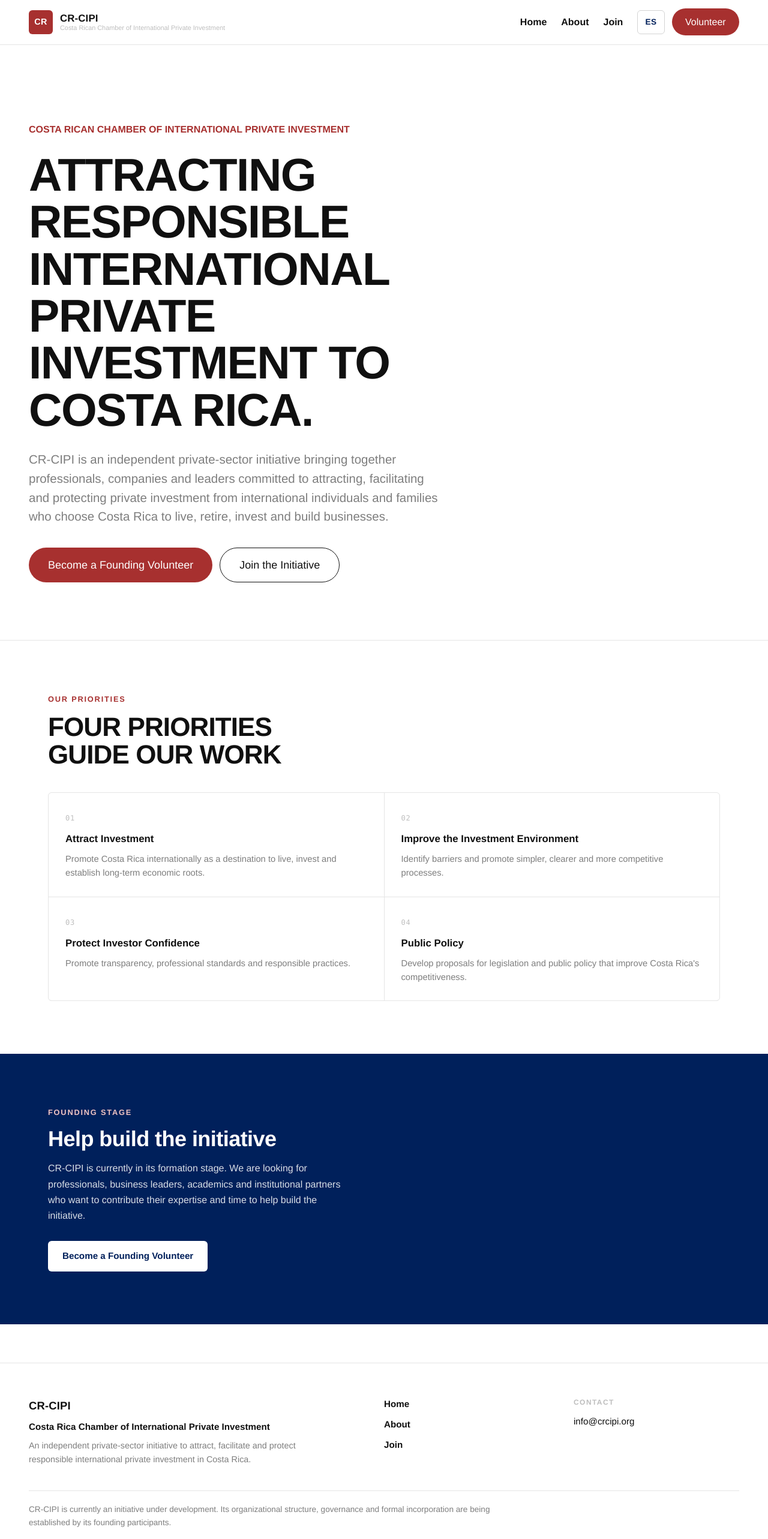
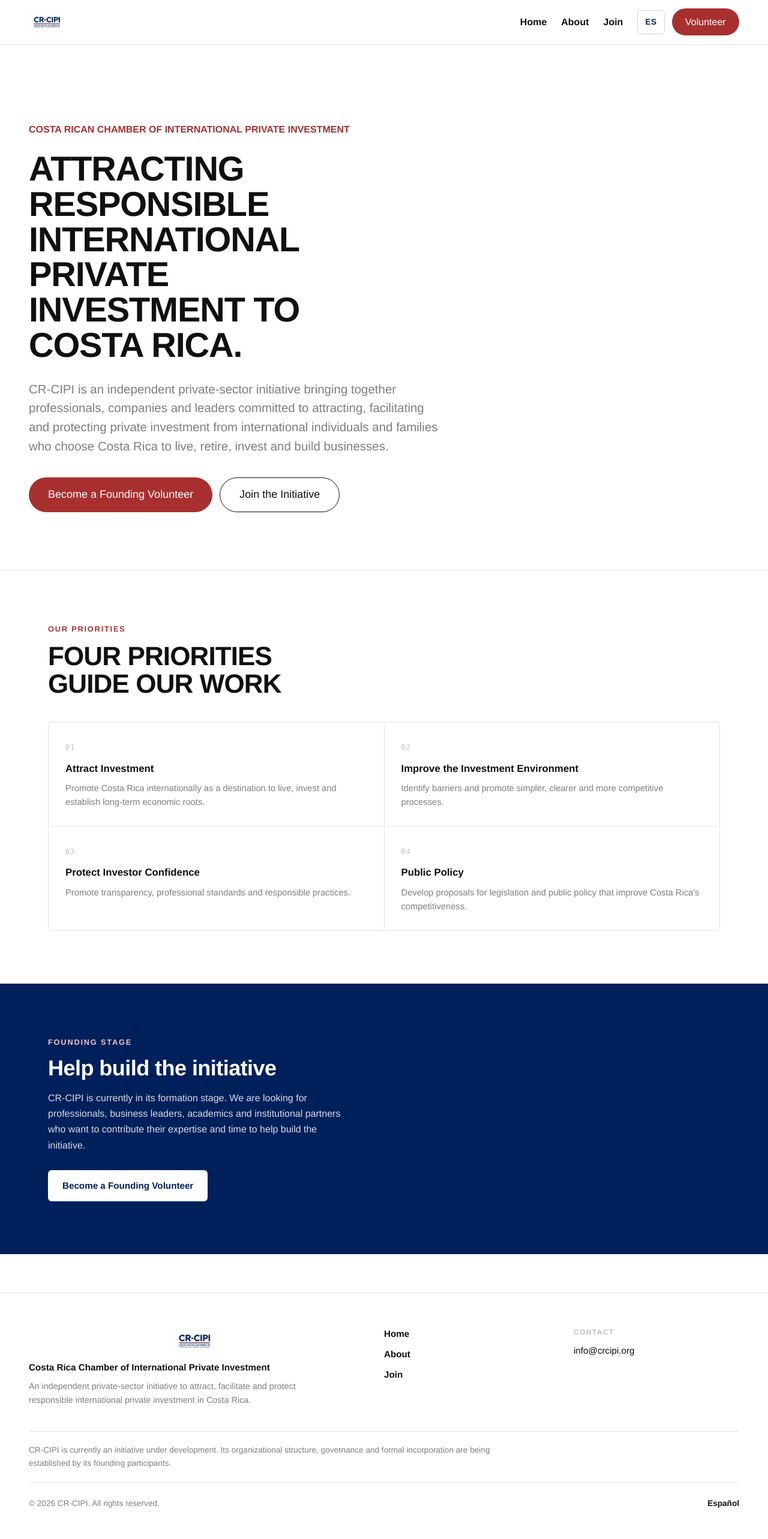
Before and after one commit to irp-lamb-oriens/crcipi, a Next.js app: page /en in a window 1280 px wide. Shown: the top 2566 px of the page at 60% size. Built offline with nearby package versions, Linux system fonts and the light colour scheme.

Commit message:
add site logo and update header and footer components

```diff
--- a/components/HeroSection.module.scss
+++ b/components/HeroSection.module.scss
@@ -20,7 +20,7 @@
 }
 
 .headline {
-  font-size: clamp(2.5rem, 6vw, 5.5rem);
+  font-size: clamp(2rem, 4.5vw, 4rem);
   line-height: 1.02;
   letter-spacing: -0.02em;
   font-weight: 800;
--- a/components/SiteFooter.module.scss
+++ b/components/SiteFooter.module.scss
@@ -24,11 +24,10 @@
   gap: 0.5rem;
 }
 
-.name {
-  font-size: 1.15rem;
-  font-weight: 800;
-  letter-spacing: 0.01em;
-  color: var(--ink, #101010);
+.logoImage {
+  width: auto;
+  height: 3rem;
+  object-fit: contain;
 }
 
 .purpose {
--- a/components/SiteFooter.tsx
+++ b/components/SiteFooter.tsx
@@ -1,7 +1,9 @@
+import Image from "next/image";
 import Link from "next/link";
 import type { Locale, PageContent } from "@/content/types";
 import { site } from "@/content/site";
 import styles from "./SiteFooter.module.scss";
+import logo from "@/app/logo.jpeg";
 
 interface Props {
   locale: Locale;
@@ -20,7 +22,11 @@
       <div className={styles.inner}>
         <div className={styles.top}>
           <div className={styles.brand}>
-            <span className={styles.name}>{site.name}</span>
+            <Image
+              src={logo}
+              alt={site.name}
+              className={styles.logoImage}
+            />
             <p className={styles.purpose}>
               {locale === "en" ? site.fullName : site.fullNameEs}
             </p>
--- a/components/SiteHeader.module.scss
+++ b/components/SiteHeader.module.scss
@@ -19,7 +19,6 @@
 .logo {
   display: flex;
   align-items: center;
-  gap: 0.75rem;
   color: var(--ink, #101010);
   text-decoration: none;
 
@@ -28,37 +27,10 @@
   }
 }
 
-.logoMark {
-  display: inline-flex;
-  align-items: center;
-  justify-content: center;
-  width: 2.5rem;
+.logoImage {
+  width: auto;
   height: 2.5rem;
-  border-radius: 6px;
-  background: var(--red, #a7302f);
-  color: #fff;
-  font-weight: 800;
-  font-size: 0.9rem;
-  letter-spacing: 0.02em;
-  flex-shrink: 0;
-}
-
-.logoText {
-  display: flex;
-  flex-direction: column;
-  line-height: 1.15;
-}
-
-.logoName {
-  font-weight: 800;
-  font-size: 1.05rem;
-  letter-spacing: 0.01em;
-}
-
-.logoSub {
-  font-size: 0.68rem;
-  color: var(--ink-faint, #bebebe);
-  max-width: 22rem;
+  object-fit: contain;
 }
 
 .nav {
@@ -106,10 +78,6 @@
 }
 
 @media (max-width: 820px) {
-  .logoSub {
-    display: none;
-  }
-
   .nav {
     gap: 1rem;
   }
--- a/components/SiteHeader.tsx
+++ b/components/SiteHeader.tsx
@@ -1,7 +1,9 @@
+import Image from "next/image";
 import Link from "next/link";
 import type { Locale, PageContent } from "@/content/types";
 import LanguageSwitcher from "./LanguageSwitcher";
 import styles from "./SiteHeader.module.scss";
+import logo from "@/app/logo.jpeg";
 
 interface Props {
   locale: Locale;
@@ -15,17 +17,12 @@
     <header className={styles.header}>
       <div className={styles.inner}>
         <Link href={locale === "en" ? "/en" : "/es"} className={styles.logo} aria-label="CR-CIPI home">
-          <span className={styles.logoMark} aria-hidden="true">
-            CR
-          </span>
-          <span className={styles.logoText}>
-            <span className={styles.logoName}>CR-CIPI</span>
-            <span className={styles.logoSub}>
-              {locale === "en"
-                ? "Costa Rican Chamber of International Private Investment"
-                : "Cámara Costarricense de Inversión Privada Internacional"}
-            </span>
-          </span>
+          <Image
+            src={logo}
+            alt="CR-CIPI"
+            className={styles.logoImage}
+            priority
+          />
         </Link>
 
         <nav className={styles.nav} aria-label="Main">
```
Also changed, not shown: app/logo.jpeg (added).
